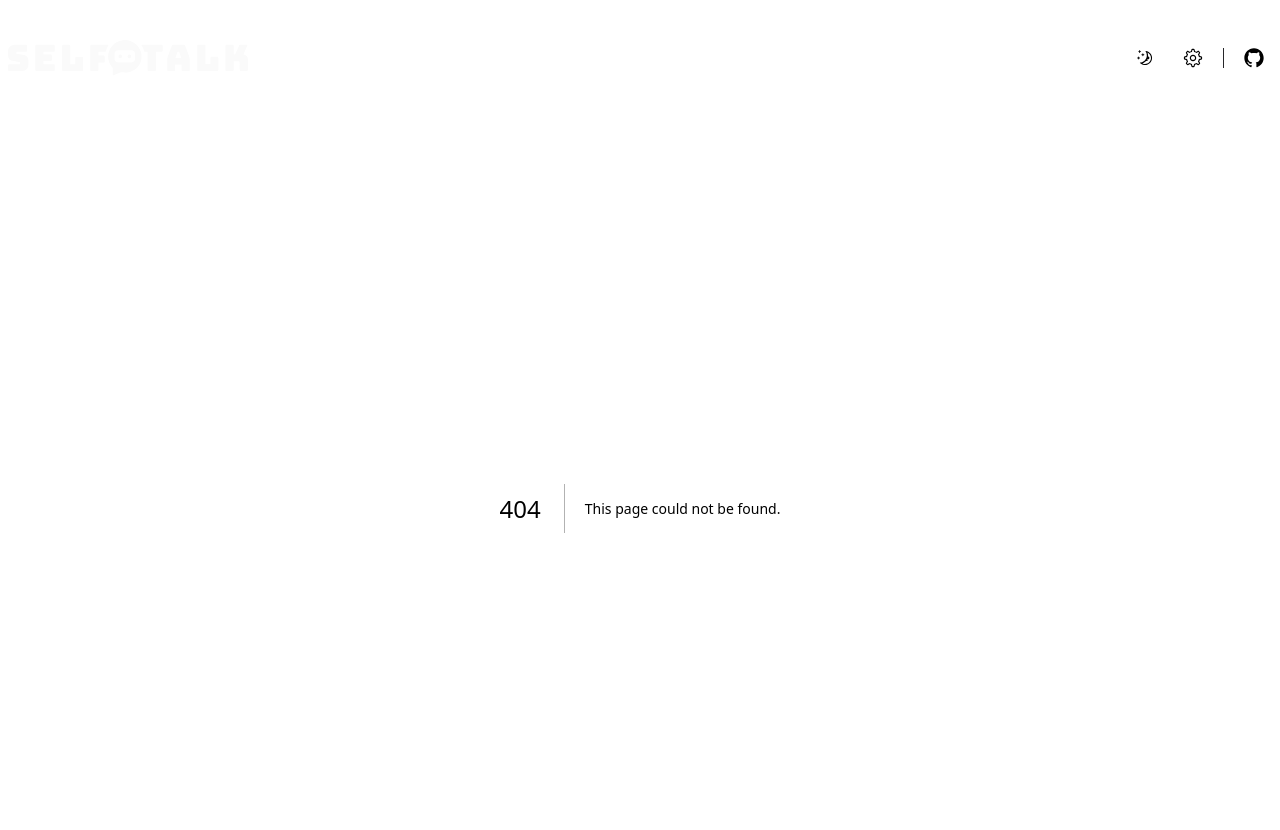
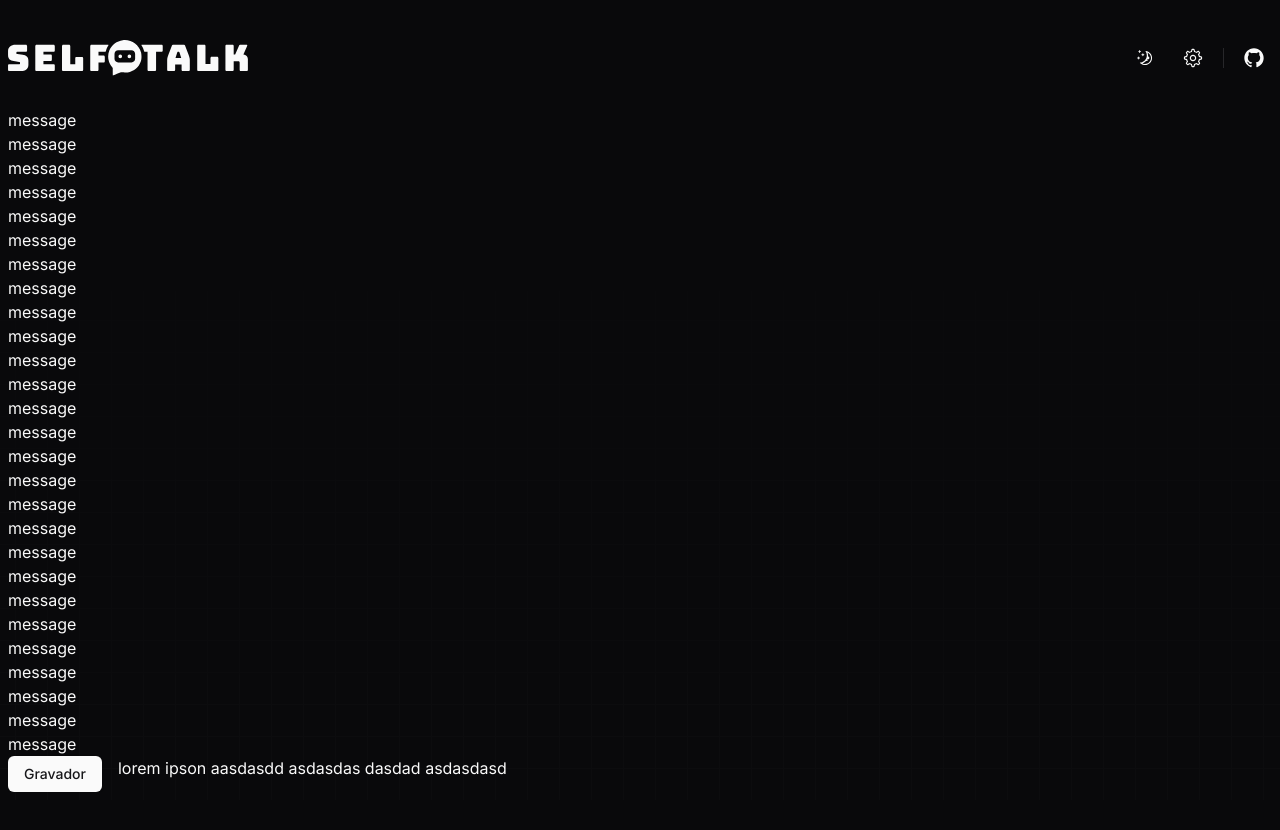
Before and after one commit to matheusTA/self-talk, a Next.js app: page /chat in a window 1280 px wide. Before the commit this address had no page. Shown: the top 830 px of the page. After the commit the page ends 800 px from the top, so only its background shows below. Built offline with nearby package versions, Linux system fonts and the light colour scheme.

Commit message:
feat: create chat page structure

```diff
--- a/src/app/(home)/create-chat-form.tsx
+++ b/src/app/(home)/create-chat-form.tsx
@@ -2,6 +2,7 @@
 
 import { zodResolver } from "@hookform/resolvers/zod";
 import { DoubleArrowRightIcon } from "@radix-ui/react-icons";
+import { useRouter } from "next/navigation";
 import { useForm } from "react-hook-form";
 import { z } from "zod";
 
@@ -32,6 +33,7 @@ const formSchema = z.object({
 type FormSchema = z.infer<typeof formSchema>;
 
 export default function CreateChatForm() {
+  const { push } = useRouter();
   const form = useForm<FormSchema>({
     resolver: zodResolver(formSchema),
     defaultValues: {
@@ -43,6 +45,7 @@ export default function CreateChatForm() {
 
   function onSubmit(data: FormSchema) {
     console.log(data);
+    push("/chat");
   }
 
   return (
--- /dev/null
+++ b/src/app/chat/page.tsx
@@ -0,0 +1,74 @@
+import { Button } from "@/components/ui/button";
+
+export default function ChatPage() {
+  return (
+    <div className="flex size-full flex-col">
+      <div className="overflow-auto">
+        <div>message</div>
+        <div>message</div>
+        <div>message</div>
+        <div>message</div>
+        <div>message</div>
+        <div>message</div>
+        <div>message</div>
+        <div>message</div>
+        <div>message</div>
+        <div>message</div>
+        <div>message</div>
+        <div>message</div>
+        <div>message</div>
+        <div>message</div>
+        <div>message</div>
+        <div>message</div>
+        <div>message</div>
+        <div>message</div>
+        <div>message</div>
+        <div>message</div>
+        <div>message</div>
+        <div>message</div>
+        <div>message</div>
+        <div>message</div>
+        <div>message</div>
+        <div>message</div>
+        <div>message</div>
+        <div>message</div>
+        <div>message</div>
+        <div>message</div>
+        <div>message</div>
+        <div>message</div>
+        <div>message</div>
+        <div>message</div>
+        <div>message</div>
+        <div>message</div>
+        <div>message</div>
+        <div>message</div>
+        <div>message</div>
+        <div>message</div>
+        <div>message</div>
+        <div>message</div>
+        <div>message</div>
+        <div>message</div>
+        <div>message</div>
+        <div>message</div>
+        <div>message</div>
+        <div>message</div>
+        <div>message</div>
+        <div>message</div>
+        <div>message</div>
+        <div>message</div>
+        <div>message</div>
+        <div>message</div>
+        <div>message</div>
+        <div>message</div>
+      </div>
+
+      <div className="flex gap-4">
+        <Button>Gravador</Button>
+
+        <div>
+          <span>lorem ipson aasdasdd asdasdas dasdad asdasdasd</span>
+        </div>
+      </div>
+    </div>
+  );
+}
--- a/src/app/layout.tsx
+++ b/src/app/layout.tsx
@@ -29,7 +29,7 @@ export default function RootLayout({
           <Background>
             <div className="relative mx-auto flex size-full max-w-7xl flex-col p-2">
               <Header />
-              <div className="size-full">{children}</div>
+              <div className="size-full overflow-hidden">{children}</div>
             </div>
           </Background>
         </ThemeProvider>
```
